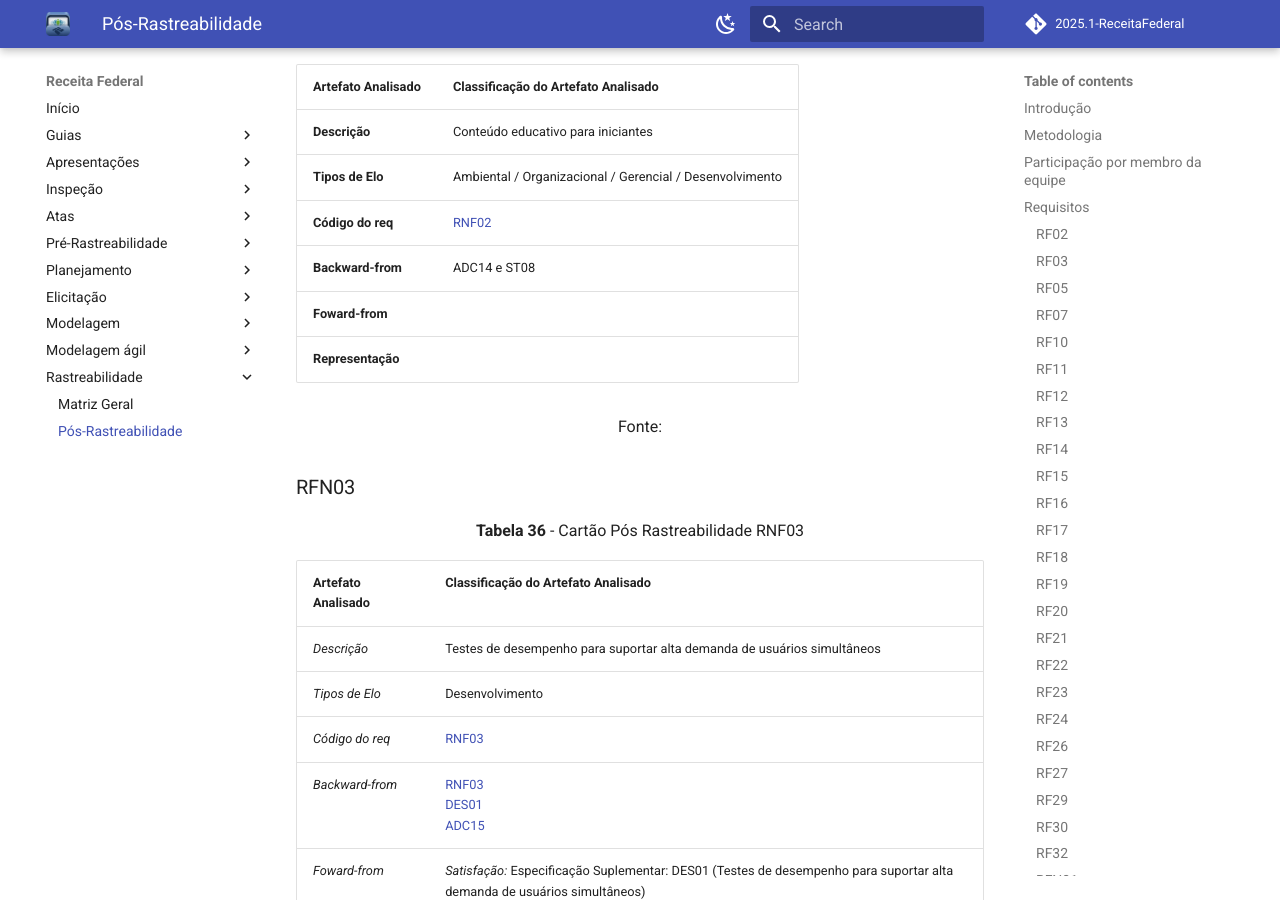
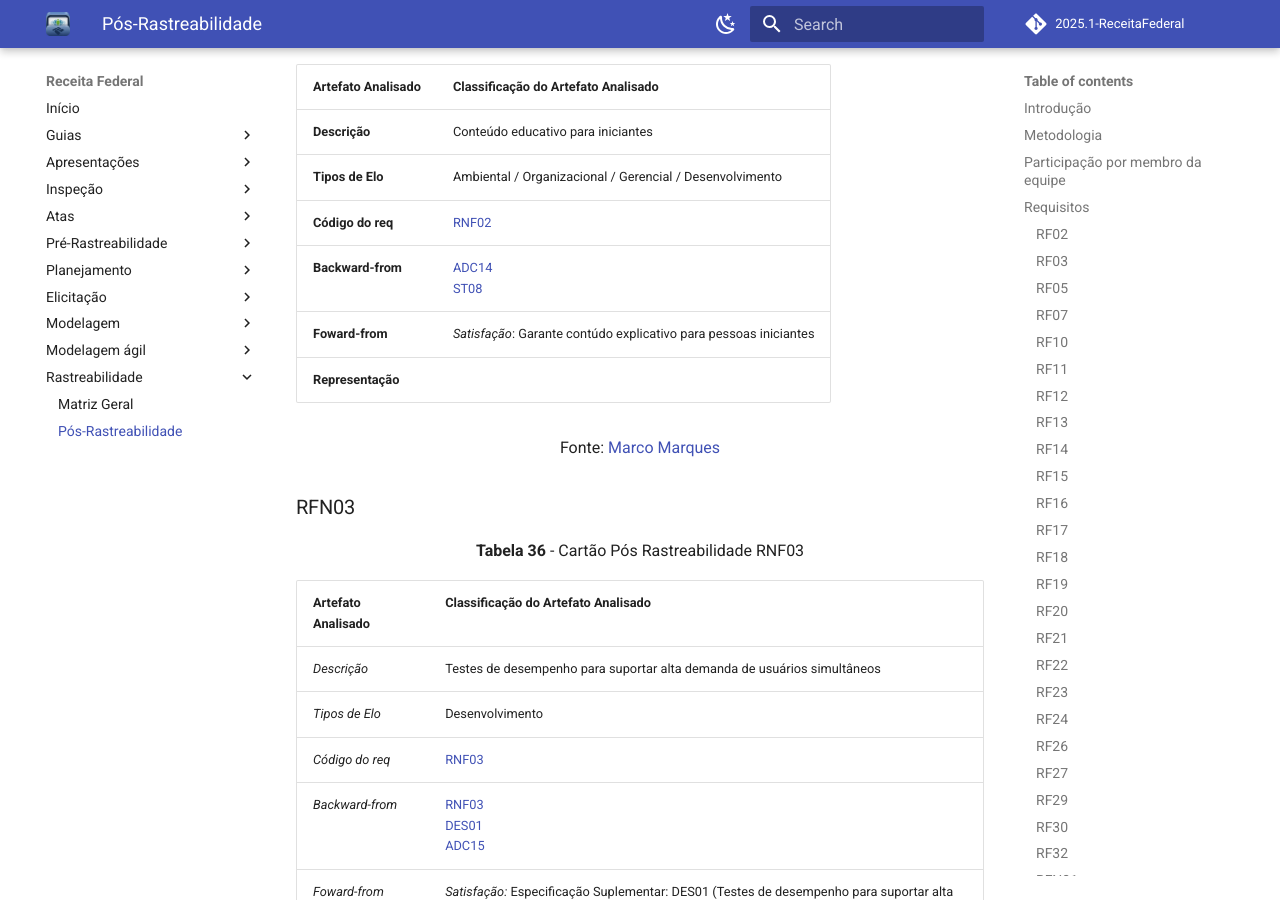
Before and after one commit to Requisitos-de-Software/2025.1-Meu-INSS, an MkDocs documentation site: the page built from docs/rastreabilidade/pos-rastreabilidade.md, in a window 1280 px wide and 900 px high, scrolled down 15886 px. Built offline with MkDocs 1.6.1 and Material for MkDocs 9.7.7, drawn with Linux system fonts in a browser that asks for light colours; comment, search, counter and statistics services are not loaded.

Commit message:
Refazendo cartão do RNF02

```diff
--- a/docs/rastreabilidade/pos-rastreabilidade.md
+++ b/docs/rastreabilidade/pos-rastreabilidade.md
@@ -435,11 +435,11 @@ Tabela 1 - Template do cartão usado na pós-rastreabilidade
 | **Descrição** | Conteúdo educativo para iniciantes |
 | **Tipos de Elo** | Ambiental / Organizacional / Gerencial / Desenvolvimento |
 | **Código do req** | [RNF02](https://requisitos-de-software.github.io/2025.1-ReceitaFederal/elicitacao/requisitos-elicitados/#rnf02) |
-| **Backward-from** | ADC14 e ST08 |
-| **Foward-from** |  |
+| **Backward-from** |[ADC14](https://requisitos-de-software.github.io/2025.1-ReceitaFederal/modelagem_agil/nfr-framework/#ADC14)<br>[ST08](https://requisitos-de-software.github.io/2025.1-ReceitaFederal/elicitacao/storytelling/) |
+| **Foward-from** | *Satisfação*: Garante contúdo explicativo para pessoas iniciantes |
 | **Representação** |  |
 
-<font size="3"><p style="text-align: center">Fonte: </p></font>
+<font size="3"><p style="text-align: center">Fonte: [Marco Marques](https://github.com/marcomarquesdc)</p></font>
 
 ### RFN03
 
```
